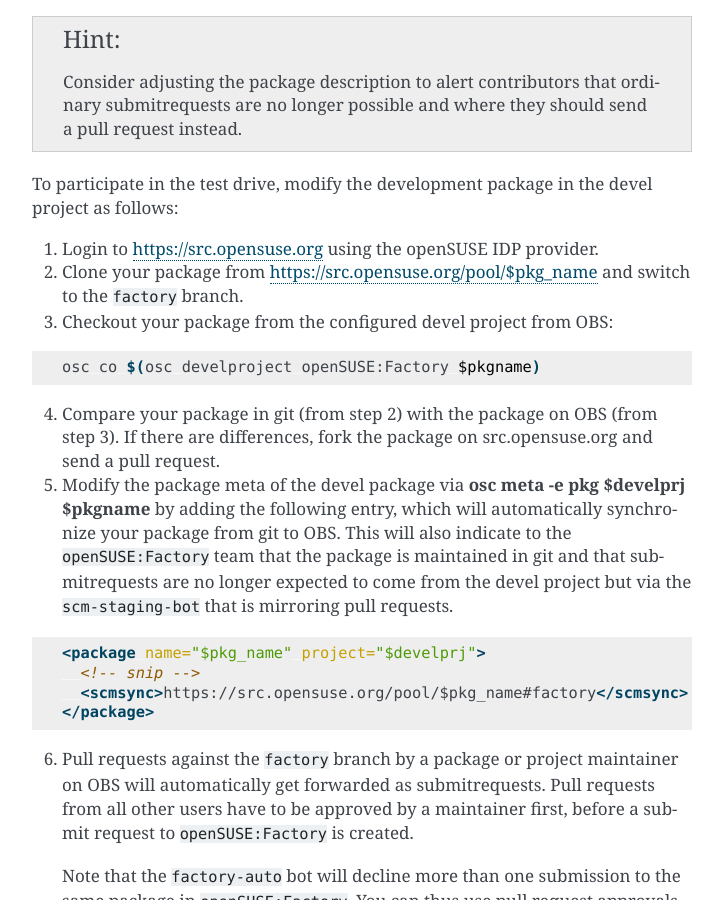
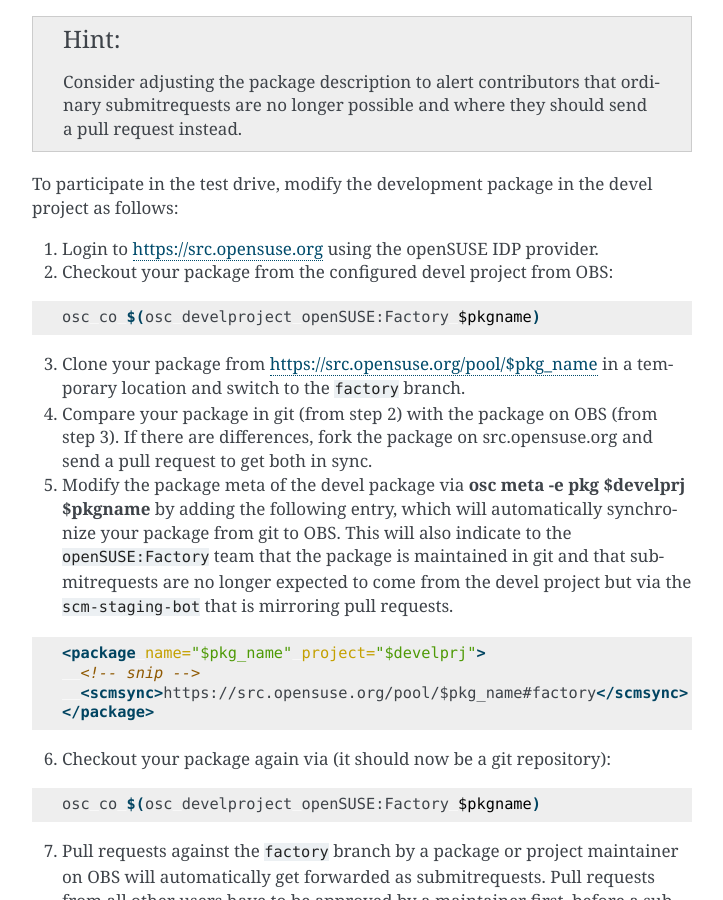
Before and after one commit to openSUSE/scm-staging, a Sphinx documentation site: the page built from source/user_guide.rst, in a window 1280 px wide and 900 px high, scrolled down 363 px. Shown: the whole window, without its empty margins (388-1111 px from the left). Built offline with Sphinx 7.4.7, drawn with Linux system fonts in a browser that asks for light colours.

Commit message:
Explain the two checkouts in the userguide better
This fixes https://github.com/openSUSE/scm-staging/issues/38

```diff
--- a/source/user_guide.rst
+++ b/source/user_guide.rst
@@ -25,18 +25,18 @@
 
 1. Login to https://src.opensuse.org using the openSUSE IDP provider.
 
-2. Clone your package from https://src.opensuse.org/pool/$pkg_name and switch to
-   the ``factory`` branch.
-
-3. Checkout your package from the configured devel project from OBS:
+2. Checkout your package from the configured devel project from OBS:
 
 .. code-block:: bash
 
    osc co $(osc develproject openSUSE:Factory $pkgname)
 
+3. Clone your package from https://src.opensuse.org/pool/$pkg_name in a
+   temporary location and switch to the ``factory`` branch.
+
 4. Compare your package in git (from step 2) with the package on OBS (from step
    3). If there are differences, fork the package on src.opensuse.org and send a
-   pull request.
+   pull request to get both in sync.
 
 5. Modify the package meta of the devel package via :command:`osc meta -e pkg
    $develprj $pkgname` by adding the following entry, which will automatically
@@ -52,7 +52,13 @@
      <scmsync>https://src.opensuse.org/pool/$pkg_name#factory</scmsync>
    </package>
 
-6. Pull requests against the ``factory`` branch by a package or project
+6. Checkout your package again via (it should now be a git repository):
+
+.. code-block:: bash
+
+   osc co $(osc develproject openSUSE:Factory $pkgname)
+
+7. Pull requests against the ``factory`` branch by a package or project
    maintainer on OBS will automatically get forwarded as submitrequests. Pull
    requests from all other users have to be approved by a maintainer first,
    before a submit request to ``openSUSE:Factory`` is created.
```
